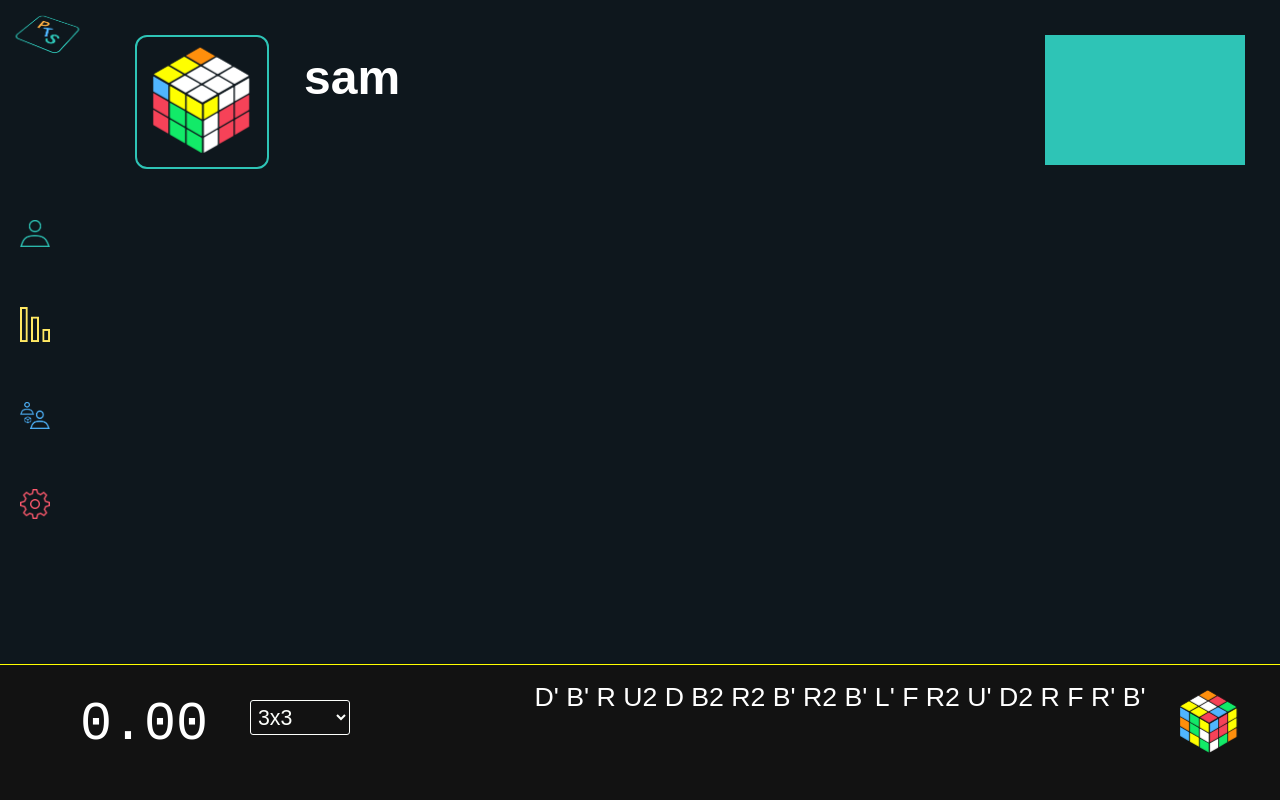
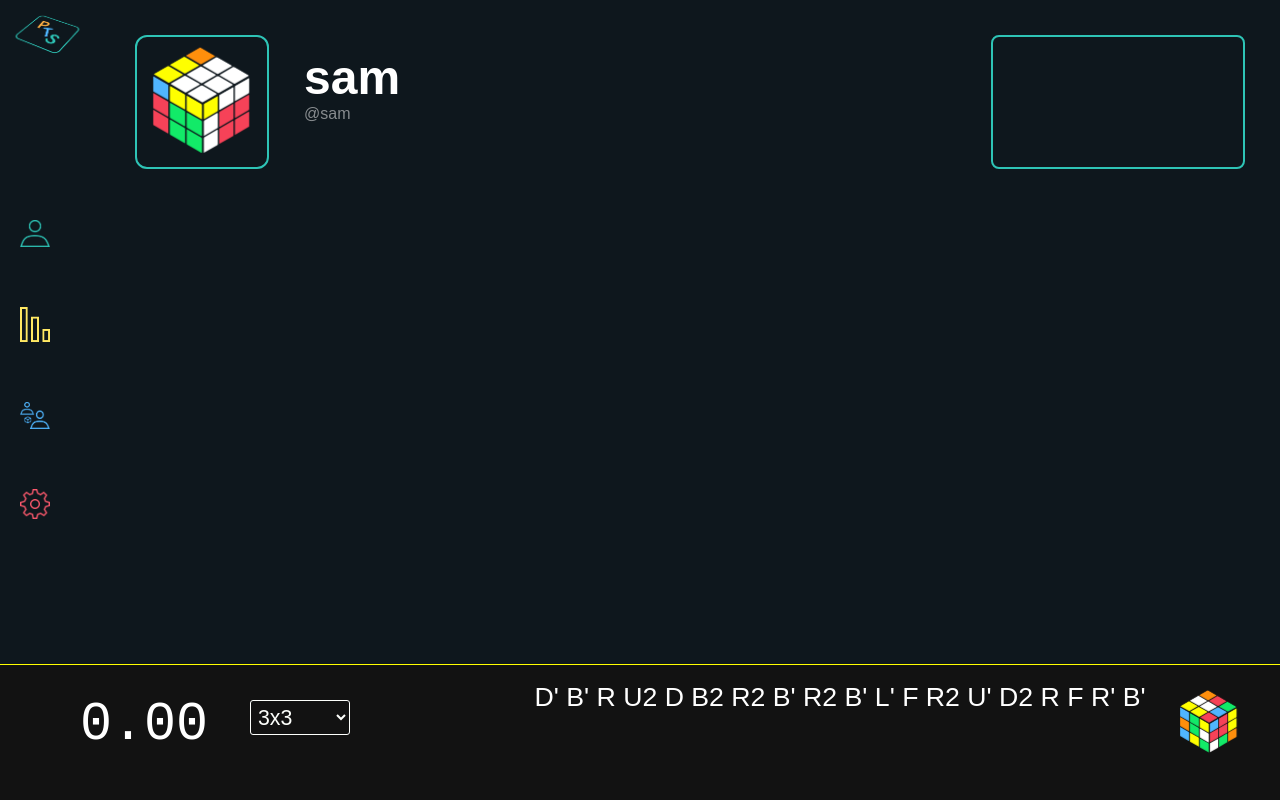
Before and after one commit to samdeaconprojects/peelthestickers, a React (Create React App) app: page /profile in a window 1280 px wide. Built offline with nearby package versions, Linux system fonts and the light colour scheme; a web font is replaced by a local one.

Commit message:
profile stuff

```diff
--- a/src/components/Profile/Profile.css
+++ b/src/components/Profile/Profile.css
@@ -19,6 +19,10 @@
     margin-top: 50px;
 }
 
+.profileUsername {
+    opacity: 50%;
+}
+
 .profileInfo {
     display: flex;
     flex-direction: row;
@@ -30,11 +34,18 @@
     flex-direction: row;
 }
 
+.profileNameAndUsername {
+    display: flex;
+    flex-direction: column;
+}
+
 .profileStats {
-    width: 200px;
+    width: 250px;
     height: 130px;
     margin: 35px;
-    background-color: #2EC4B6;
+    background-color: transparent;
+    border: 2px solid #2EC4B6;
+    border-radius: 8px;
     position: fixed;
     right: 0px;
 }
--- a/src/components/Profile/Profile.js
+++ b/src/components/Profile/Profile.js
@@ -13,7 +13,10 @@ function Profile() {
                     <RubiksCubeSVG className="profileCube" n={"333"} faces={getScrambledFaces("U2 F2 U2 F B D2 U2 L2 B' L F' R F' U' B D F2 U D2 L'", "777")} isMusicPlayer={false} isTimerCube={false} />
                 </div>
             </div>
-            <div className='profileName'>sam</div>
+            <div className='profileNameAndUsername'>
+              <div className='profileName'>sam</div>
+              <div className='profileUsername'>@sam</div>
+            </div>
         </div>
         <div className='mainContent'>
             <div>
```
